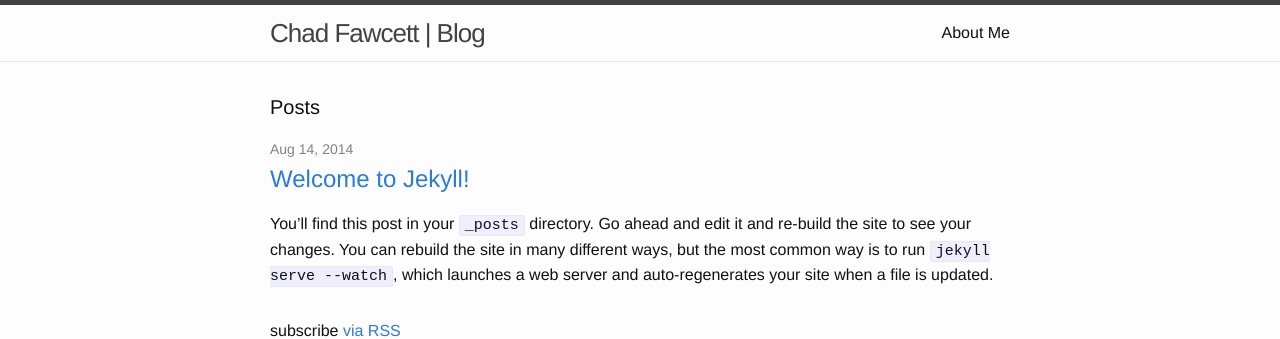
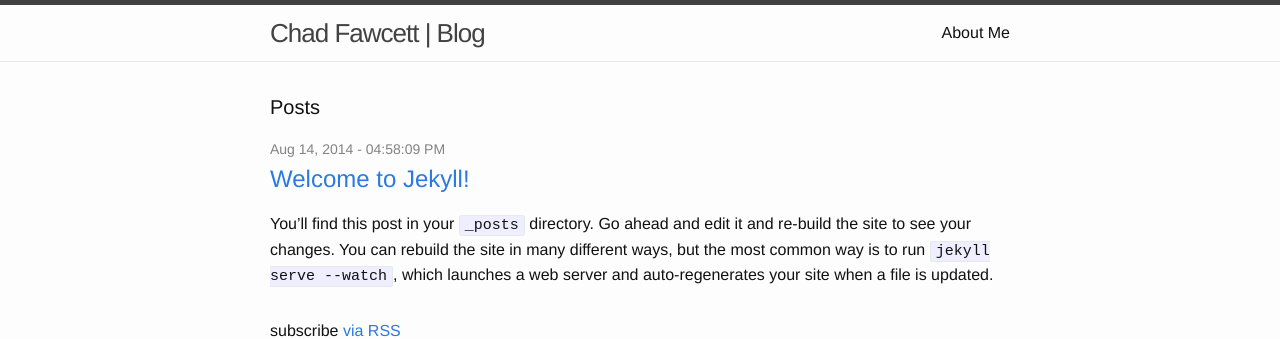
Before and after one commit to chadfawcett/chadfawcett.github.io, a Jekyll site: the page built from index.html, in a window 1280 px wide. Shown: the top 339 px of the page. Built offline with Jekyll 4.4.1, drawn with Linux system fonts in a browser that asks for light colours.

Commit message:
Post date should also show time

```diff
--- a/_layouts/post.html
+++ b/_layouts/post.html
@@ -5,7 +5,7 @@
 
   <header class="post-header">
     <h1 class="post-title">{{ page.title }}</h1>
-    <p class="post-meta">{{ page.date | date: "%b %-d, %Y" }}{% if page.author %} • {{ page.author }}{% endif %}{% if page.meta %} • {{ page.meta }}{% endif %}</p>
+    <p class="post-meta">{{ page.date | date: "%b %-d, %Y - %I:%M:%S %p" }}{% if page.author %} • {{ page.author }}{% endif %}{% if page.meta %} • {{ page.meta }}{% endif %}</p>
   </header>
 
   <article class="post-content">
--- a/index.html
+++ b/index.html
@@ -9,7 +9,7 @@
   <ul class="post-list">
     {% for post in site.posts %}
       <li>
-        <span class="post-meta">{{ post.date | date: "%b %-d, %Y" }}</span>
+        <span class="post-meta">{{ post.date | date: "%b %-d, %Y - %I:%M:%S %p" }}</span>
 
         <h2>
           <a class="post-link" href="{{ post.url | prepend: site.baseurl }}">{{ post.title }}</a>
```
